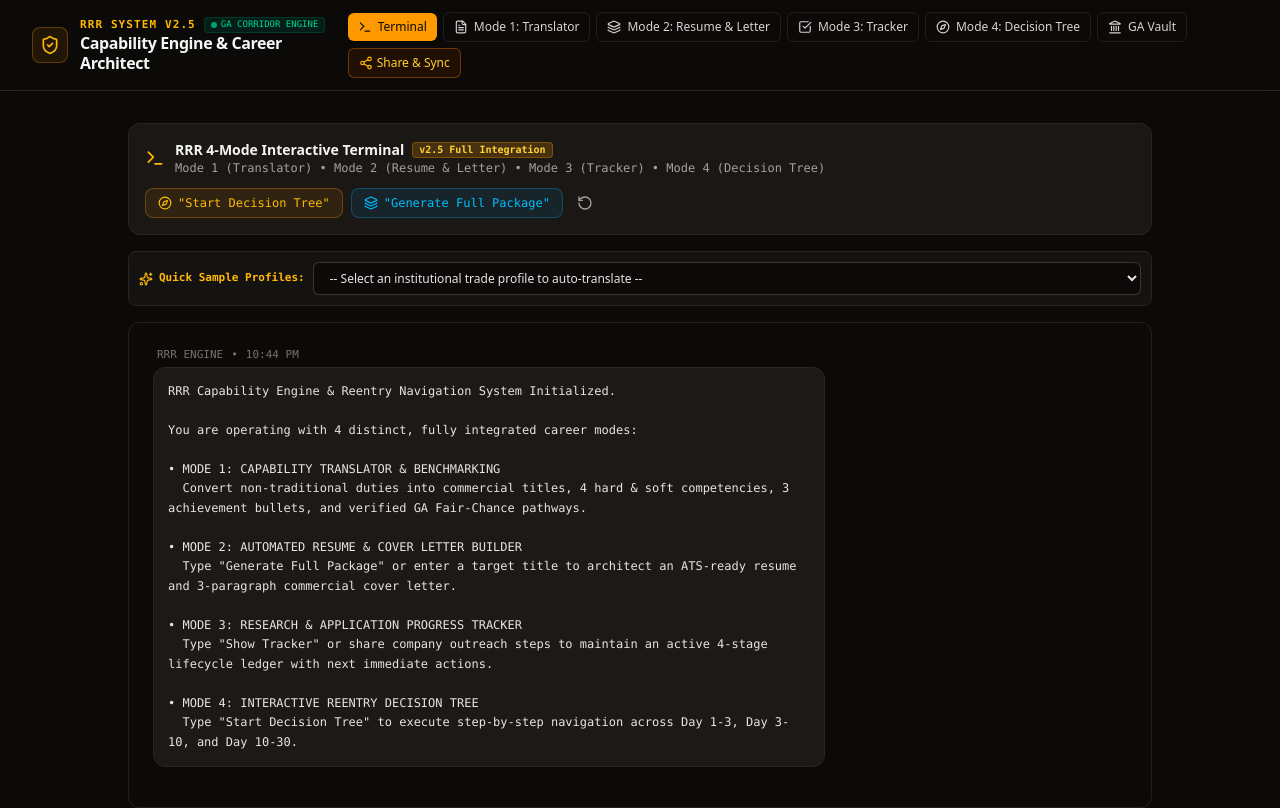
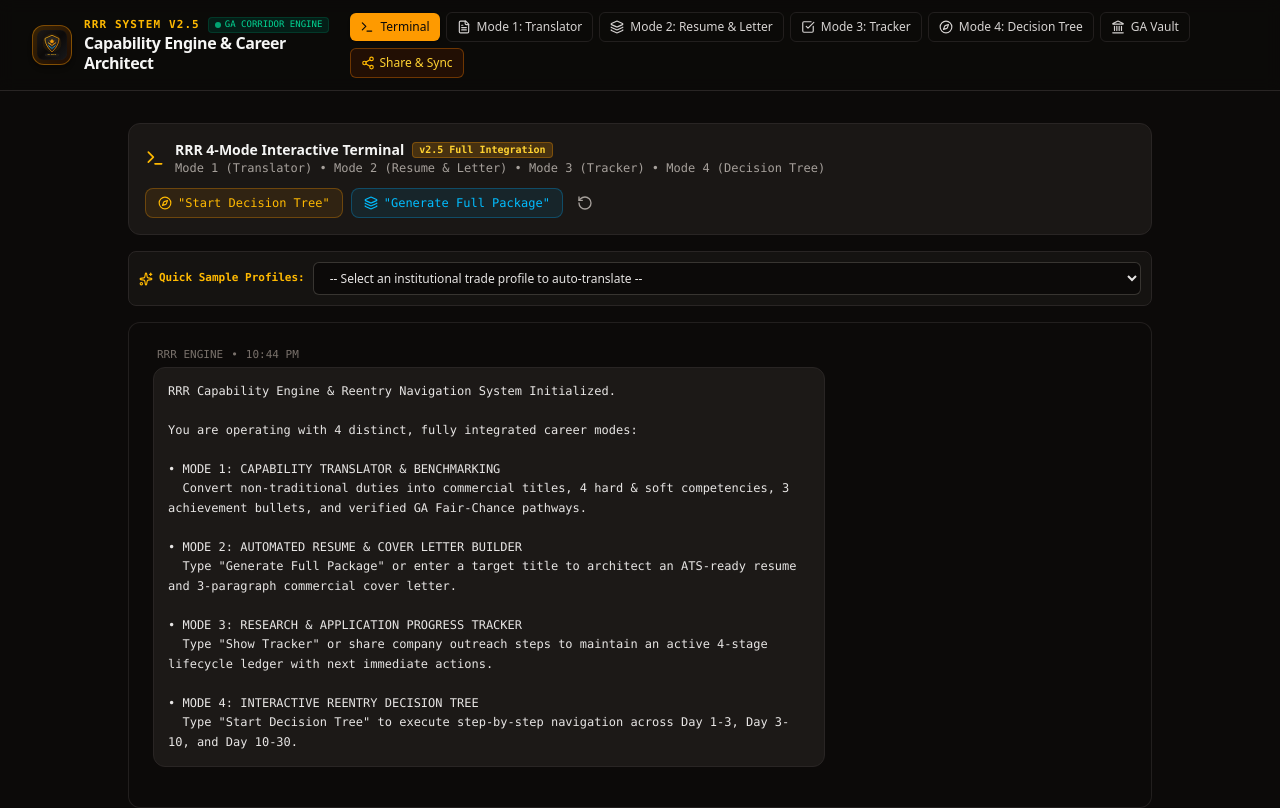
Before and after one commit to IlluminIvy-lab/RRR-Engine, a React (Vite) app: page / in a window 1280 px wide. Shown: the top 808 px of the page. Built offline with nearby package versions, Linux system fonts and the light colour scheme.

Commit message:
feat: update header with branded logo
Replace the static shield icon in the header with the new RRR Engine logo, including a fallback mechanism for image loading errors.

```diff
--- a/src/components/Header.tsx
+++ b/src/components/Header.tsx
@@ -32,8 +32,16 @@ export const Header: React.FC<HeaderProps> = ({
       <div className="max-w-7xl mx-auto px-4 sm:px-6 lg:px-8 py-3 flex flex-col md:flex-row md:items-center md:justify-between gap-3">
         {/* Brand & System Identity */}
         <div className="flex items-center gap-3">
-          <div className="w-9 h-9 rounded-lg bg-amber-500/10 border border-amber-500/30 flex items-center justify-center text-amber-400 shrink-0 shadow-inner">
-            <ShieldCheck className="w-5 h-5" />
+          <div className="w-10 h-10 rounded-xl bg-gradient-to-br from-amber-500/20 to-amber-950/40 border border-amber-500/40 flex items-center justify-center shrink-0 shadow-md overflow-hidden p-1">
+            <img
+              src="/icon.svg"
+              alt="RRR Engine Logo"
+              className="w-full h-full object-contain drop-shadow"
+              onError={(e) => {
+                // Fallback to vector icon if image fails to load
+                (e.currentTarget as HTMLElement).style.display = 'none';
+              }}
+            />
           </div>
           <div>
             <div className="flex items-center gap-2">
```
